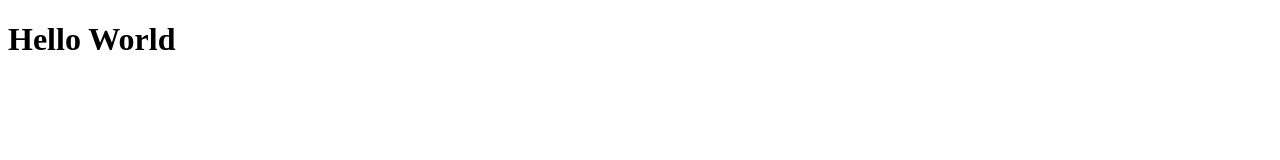
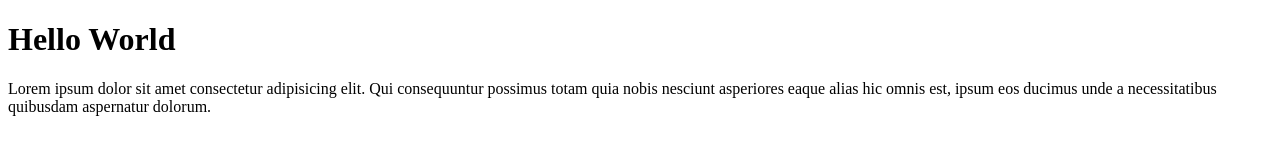
Before and after one commit to mhmmdriz/git-test-2, a plain HTML site: page index.html in a window 1280 px wide. Drawn offline with Linux system fonts and the light colour scheme.

Commit message:
menambahkan paragraf

```diff
--- a/index.html
+++ b/index.html
@@ -8,5 +8,6 @@
 </head>
 <body>
     <h1>Hello World</h1>
+    <p>Lorem ipsum dolor sit amet consectetur adipisicing elit. Qui consequuntur possimus totam quia nobis nesciunt asperiores eaque alias hic omnis est, ipsum eos ducimus unde a necessitatibus quibusdam aspernatur dolorum.</p>
 </body>
 </html>
```
